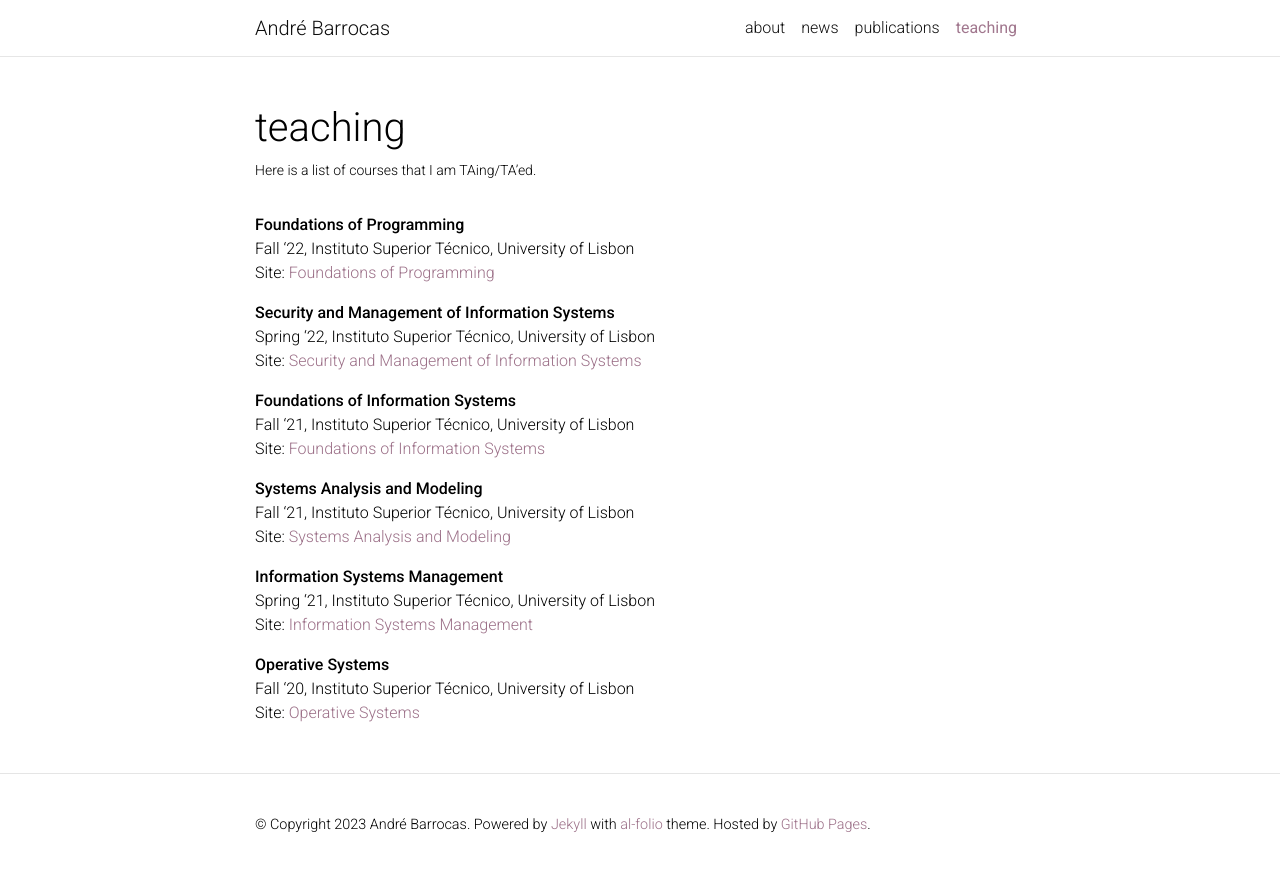
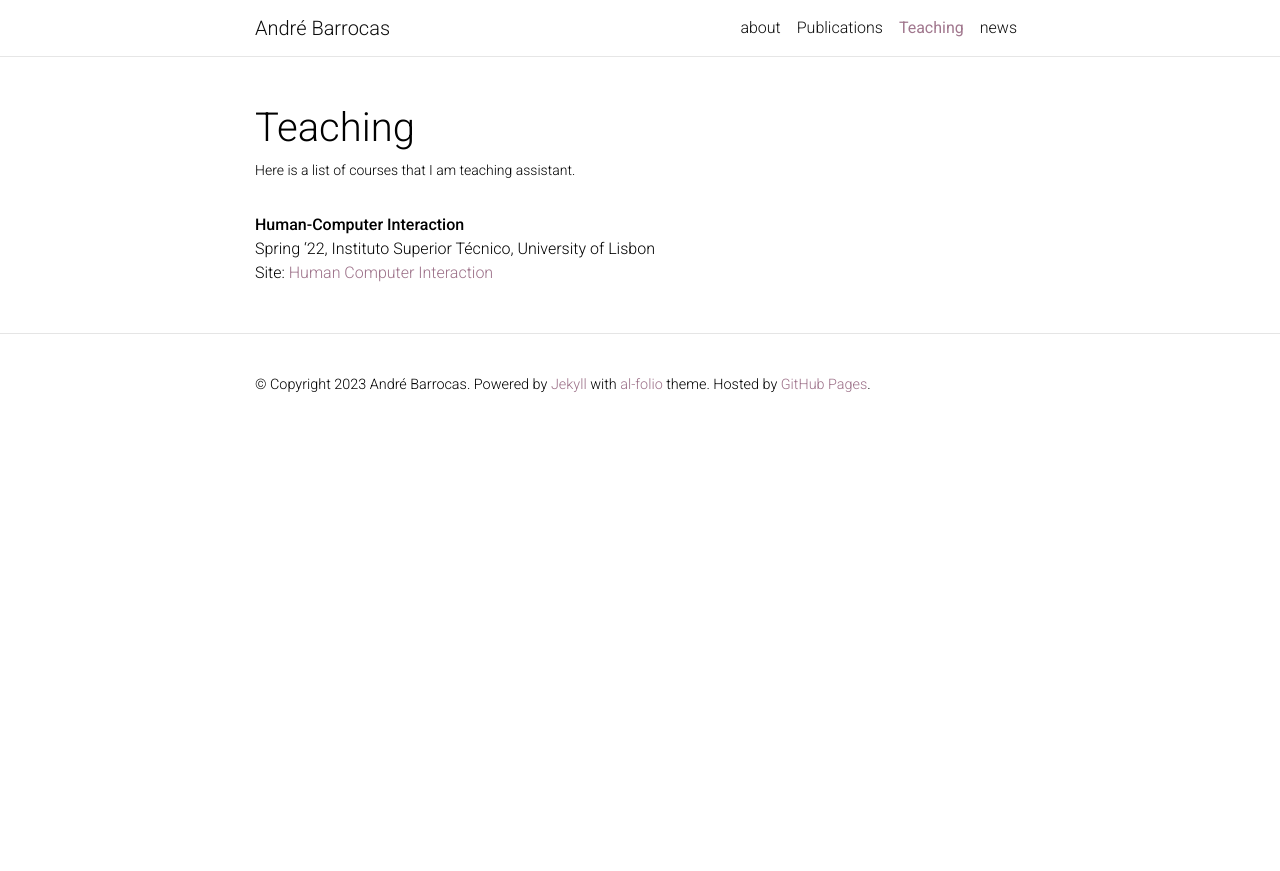
Before and after one commit to andrebarrocas/andrebarrocas.github.io, a Jekyll site: the page built from _pages/teaching.md, in a window 1280 px wide. Shown: the top 871 px of the page. Built offline with Jekyll 4.4.1, drawn with Linux system fonts in a browser that asks for light colours; full-size pictures stand in for the smaller copies a plugin makes; comment, search, counter and statistics services are not loaded; a style sheet for code colours, icons or effects is not loaded.

Commit message:
Teaching and News

```diff
--- a/_pages/teaching.md
+++ b/_pages/teaching.md
@@ -1,31 +1,11 @@
 ---
 layout: page
 permalink: /teaching/
-title: teaching
-description: Here is a list of courses that I am TAing/TA’ed.
+title: Teaching
+description: Here is a list of courses that I am teaching assistant.
 nav: true
 ---
 
-**Foundations of Programming**<br>
-Fall '22, Instituto Superior Técnico, University of Lisbon<br>
-Site: [Foundations of Programming](https://fenix.tecnico.ulisboa.pt/disciplinas/FProg-2/2022-2023/1-semestre)
-
-**Security and Management of Information Systems**<br>
+**Human-Computer Interaction**<br>
 Spring '22, Instituto Superior Técnico, University of Lisbon<br>
-Site: [Security and Management of Information Systems](https://fenix.tecnico.ulisboa.pt/disciplinas/OGFI/2021-2022/2-semestre)
-
-**Foundations of Information Systems**<br>
-Fall '21, Instituto Superior Técnico, University of Lisbon<br>
-Site: [Foundations of Information Systems](https://fenix.tecnico.ulisboa.pt/disciplinas/AOSI/2021-2022/1-semestre)
-
-**Systems Analysis and Modeling**<br>
-Fall '21, Instituto Superior Técnico, University of Lisbon<br>
-Site: [Systems Analysis and Modeling](https://fenix.tecnico.ulisboa.pt/disciplinas/Mod/2021-2022/1-semestre)
-
-**Information Systems Management**<br>
-Spring '21, Instituto Superior Técnico, University of Lisbon<br>
-Site: [Information Systems Management](https://fenix.tecnico.ulisboa.pt/disciplinas/OGFI2646/2020-2021/2-semestre)
-
-**Operative Systems**<br>
-Fall '20, Instituto Superior Técnico, University of Lisbon<br>
-Site: [Operative Systems](https://fenix.tecnico.ulisboa.pt/disciplinas/SO7179577/2020-2021/1-semestre)
+Site: [Human Computer Interaction](https://fenix.tecnico.ulisboa.pt/disciplinas/IPM/2021-2022/2-semestre/pagina-inicial)
```
Also changed, not shown: _news/_announcement_2.md (deleted, +0 -31 lines), _news/ann_0.md (deleted, +0 -10 lines), _news/ann_1.md (deleted, +0 -10 lines), _news/ann_3.md (deleted, +0 -9 lines), _news/ann_4.md (deleted, +0 -8 lines), _news/ann_5.md (deleted, +0 -8 lines), _news/ann_6.md (deleted, +0 -8 lines), _news/ann_7.md (deleted, +0 -8 lines), _news/ann_8.md (deleted, +0 -8 lines), _news/ann_9.md (deleted, +0 -8 lines), _pages/about.md (+2 -2 lines), _pages/publications.md (+2 -2 lines).
